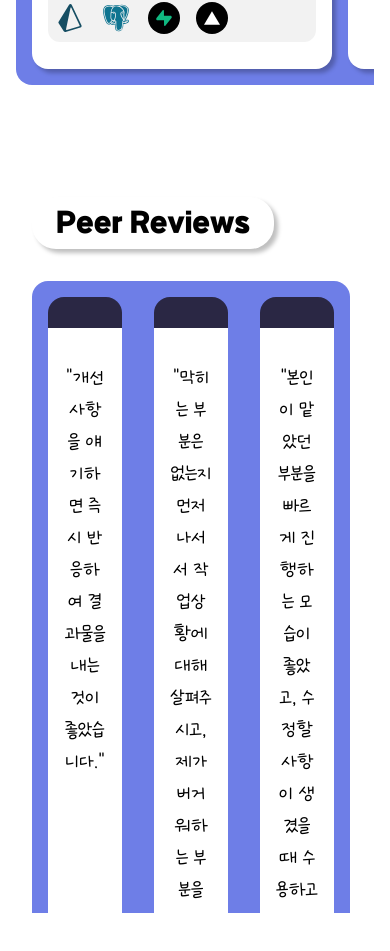
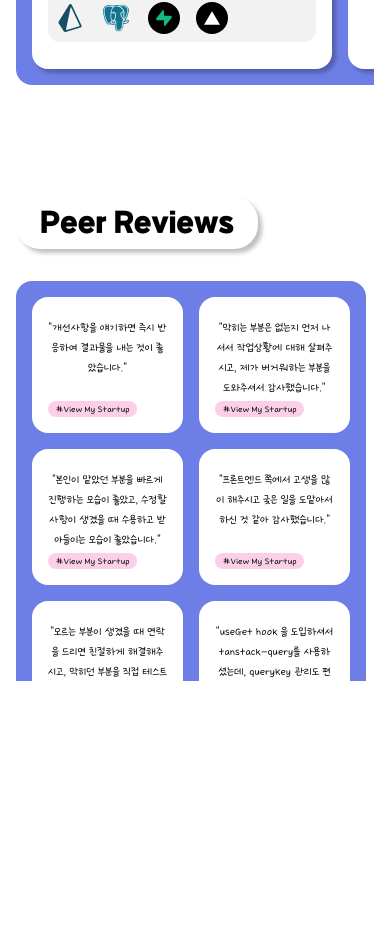
Before and after one commit to Seo-Yurim/portfolio, a Next.js app: page / in a window 390 px wide. Shown: the part 4009-4960 px from the top of the page. After the commit the page ends 4754 px from the top, so only its background shows below. Built offline with nearby package versions, Linux system fonts and the light colour scheme.

Commit message:
FEAT: 피어리뷰 반응형 적용

```diff
--- a/src/app/components/peer-review.tsx
+++ b/src/app/components/peer-review.tsx
@@ -1,77 +1,15 @@
-const reviews = [
-  {
-    message: "개선사항을 얘기하면 즉시 반응하여 결과물을 내는 것이 좋았습니다.",
-    project: "View My Startup",
-  },
-  {
-    message:
-      "막히는 부분은 없는지 먼저 나서서 작업상황에 대해 살펴주시고, 제가 버거워하는 부분을 도와주셔서 감사했습니다.",
-    project: "View My Startup",
-  },
-  {
-    message:
-      "본인이 맡았던 부분을 빠르게 진행하는 모습이 좋았고, 수정할 사항이 생겼을 때 수용하고 받아들이는 모습이 좋았습니다.",
-    project: "View My Startup",
-  },
-  {
-    message: "프론트엔드 쪽에서 고생을 많이 해주시고 궂은 일을 도맡아서 하신 것 같아 감사했습니다.",
-    project: "View My Startup",
-  },
-  { message: "질문이 친절해서 좋았습니다.", project: "피카픽포토" },
-  {
-    message:
-      "프론트엔드장으로서 역할을 너무 잘해주셨습니다! 든든했고, 맡은 역할을 잘해내주셔서 이번 프로젝트 기분 좋게 해낼 수 있었던 것 같습니다! 너무 감사했습니다!",
-    project: "피카픽포토",
-  },
-  {
-    message:
-      "맡은 파트상 많은 교류가 없었지만 대체적으로 코딩 능력이 좋은 것 같고 프론트엔드장으로써 잘 정리하고 챙겨주시는 것 같습니다!",
-    project: "피카픽포토",
-  },
-  {
-    message:
-      "모르는 부분이 생겼을 때 연락을 드리면 친절하게 해결해주시고, 막히던 부분을 직접 테스트 해보고 방법을 알려주셨던 점이 정말 감사했습니다. 프론트장으로서 매일 의견을 합쳐서 발표해주시던 모습도 너무 멋졌어요! 컴포넌트 사이즈 여쭤봤을때도 바로 해결하시는 모습이 너무 멋지다 생각했습니다!",
-    project: "피카픽포토",
-  },
-  { message: "프론트장으로써 책임감을 가지고 하시는 모습이 좋았습니다.", project: "피카픽포토" },
-  {
-    message: "부트캠프 뿐만아닌, 회사에서도 만나뵙고 싶은 팀원분이셨습니다!",
-    project: "피카픽포토",
-  },
-  {
-    message:
-      "컴포넌트의 세분화와 재사용성을 고려한 설계, 지속적인 리팩토링 및 개선하려는 노력이 앞으로의 성장에 큰 도움이 될 것 같습니다.",
-    project: "핏메이트 - Fitmate",
-  },
-  {
-    message: "항상 상대방이 불편하지 않게 대화를 해주셔서 좋았습니다.",
-    project: "핏메이트 - Fitmate",
-  },
-  {
-    message:
-      "useGet hook 을 도입하셔서 tanstack-query를 사용하셨는데, queryKey 관리도 편하고, cache 관리하기도 편해서 저도 도입해서 썼었습니다. 디자인 감각도 좋으셔서 전반적인 UI/UX 관리도 해주시고 많이 배웠던거 같습니다.",
-    project: "핏메이트 - Fitmate",
-  },
-  {
-    message:
-      "프론트장을 맡아서 책임감있게 끝까지 관리와 작업을 해주신 것 같아 좋았고 대답을 제일 잘 해주시고 의견도 많이 내주셔서 감사했습니다.",
-    project: "핏메이트 - Fitmate",
-  },
-  {
-    message: "친절하시고, 못하고 실수한 부분도 뭐라하지 않고 잘 알려주셔서 감사했습니다.",
-    project: "핏메이트 - Fitmate",
-  },
-];
+import { REVIEWS } from "@/constants/reviews";
+import ReviewCard from "@/components/ui/peer-review/review-card";
 
 export function PeerReview() {
   return (
-    <section id="peer-review" className="container flex h-screen flex-col gap-8 py-16">
+    <section id="peer-review" className="container flex h-full flex-col gap-8 py-16 max-md:px-4">
       <h2 className="w-fit rounded-3xl bg-white px-6 py-2 font-GWT text-3xl text-black shadow-right-down">
         Peer Reviews
       </h2>
-      <div className="overflow-y-auto scrollbar-thin scrollbar-track-transparent scrollbar-thumb-primary-foreground">
-        <div className="mr-2 grid auto-rows-auto grid-cols-3 gap-8 rounded-2xl bg-primary p-4">
-          {reviews.map((review, idx) => (
+      <div className="h-[400px] overflow-y-auto scrollbar-thin scrollbar-track-transparent scrollbar-thumb-primary-foreground">
+        <div className="mr-2 grid auto-rows-auto grid-cols-3 gap-8 rounded-2xl bg-primary p-4 max-lg:gap-4 max-md:grid-cols-2">
+          {REVIEWS.map((review, idx) => (
             <ReviewCard key={idx} message={review.message} project={review.project} />
           ))}
         </div>
@@ -79,17 +17,3 @@ export function PeerReview() {
     </section>
   );
 }
-
-function ReviewCard({ message, project }: { message: string; project: string }) {
-  return (
-    <div className="flex flex-col">
-      <div className="h-8 rounded-t-2xl bg-primary-foreground" />
-      <div className="flex h-full flex-col justify-between rounded-b-2xl bg-white p-4 font-GWS text-black">
-        <p className="py-4 text-center text-2xl">"{message}"</p>
-        <div className="w-fit rounded-full bg-pink-200 px-4">
-          <p className="text-lg">#{project}</p>
-        </div>
-      </div>
-    </div>
-  );
-}
--- /dev/null
+++ b/src/components/ui/peer-review/review-card.tsx
@@ -0,0 +1,12 @@
+export default function ReviewCard({ message, project }: { message: string; project: string }) {
+  return (
+    <div className="flex flex-col">
+      <div className="flex h-full flex-col justify-between rounded-2xl bg-white p-4 font-GWS text-black">
+        <p className="py-4 text-center text-lg max-md:py-1 max-md:text-sm">"{message}"</p>
+        <div className="w-fit rounded-full bg-pink-200 px-4 max-md:px-2">
+          <p className="font-medium max-md:text-xs">#{project}</p>
+        </div>
+      </div>
+    </div>
+  );
+}
--- /dev/null
+++ b/src/constants/reviews.ts
@@ -0,0 +1,64 @@
+export const REVIEWS = [
+  {
+    message: "개선사항을 얘기하면 즉시 반응하여 결과물을 내는 것이 좋았습니다.",
+    project: "View My Startup",
+  },
+  {
+    message:
+      "막히는 부분은 없는지 먼저 나서서 작업상황에 대해 살펴주시고, 제가 버거워하는 부분을 도와주셔서 감사했습니다.",
+    project: "View My Startup",
+  },
+  {
+    message:
+      "본인이 맡았던 부분을 빠르게 진행하는 모습이 좋았고, 수정할 사항이 생겼을 때 수용하고 받아들이는 모습이 좋았습니다.",
+    project: "View My Startup",
+  },
+  {
+    message: "프론트엔드 쪽에서 고생을 많이 해주시고 궂은 일을 도맡아서 하신 것 같아 감사했습니다.",
+    project: "View My Startup",
+  },
+  {
+    message:
+      "모르는 부분이 생겼을 때 연락을 드리면 친절하게 해결해주시고, 막히던 부분을 직접 테스트 해보고 방법을 알려주셨던 점이 정말 감사했습니다. 프론트장으로서 매일 의견을 합쳐서 발표해주시던 모습도 너무 멋졌어요! 컴포넌트 사이즈 여쭤봤을때도 바로 해결하시는 모습이 너무 멋지다 생각했습니다!",
+    project: "피카픽포토",
+  },
+  {
+    message:
+      "useGet hook 을 도입하셔서 tanstack-query를 사용하셨는데, queryKey 관리도 편하고, cache 관리하기도 편해서 저도 도입해서 썼었습니다. 디자인 감각도 좋으셔서 전반적인 UI/UX 관리도 해주시고 많이 배웠던거 같습니다.",
+    project: "핏메이트 - Fitmate",
+  },
+  {
+    message:
+      "맡은 파트상 많은 교류가 없었지만 대체적으로 코딩 능력이 좋은 것 같고 프론트엔드장으로써 잘 정리하고 챙겨주시는 것 같습니다!",
+    project: "피카픽포토",
+  },
+  {
+    message:
+      "컴포넌트의 세분화와 재사용성을 고려한 설계, 지속적인 리팩토링 및 개선하려는 노력이 앞으로의 성장에 큰 도움이 될 것 같습니다.",
+    project: "핏메이트 - Fitmate",
+  },
+  { message: "프론트장으로써 책임감을 가지고 하시는 모습이 좋았습니다.", project: "피카픽포토" },
+  {
+    message: "부트캠프 뿐만아닌, 회사에서도 만나뵙고 싶은 팀원분이셨습니다!",
+    project: "피카픽포토",
+  },
+  { message: "질문이 친절해서 좋았습니다.", project: "피카픽포토" },
+  {
+    message: "항상 상대방이 불편하지 않게 대화를 해주셔서 좋았습니다.",
+    project: "핏메이트 - Fitmate",
+  },
+  {
+    message:
+      "프론트엔드장으로서 역할을 너무 잘해주셨습니다! 든든했고, 맡은 역할을 잘해내주셔서 이번 프로젝트 기분 좋게 해낼 수 있었던 것 같습니다! 너무 감사했습니다!",
+    project: "피카픽포토",
+  },
+  {
+    message:
+      "프론트장을 맡아서 책임감있게 끝까지 관리와 작업을 해주신 것 같아 좋았고 대답을 제일 잘 해주시고 의견도 많이 내주셔서 감사했습니다.",
+    project: "핏메이트 - Fitmate",
+  },
+  {
+    message: "친절하시고, 못하고 실수한 부분도 뭐라하지 않고 잘 알려주셔서 감사했습니다.",
+    project: "핏메이트 - Fitmate",
+  },
+];
```
